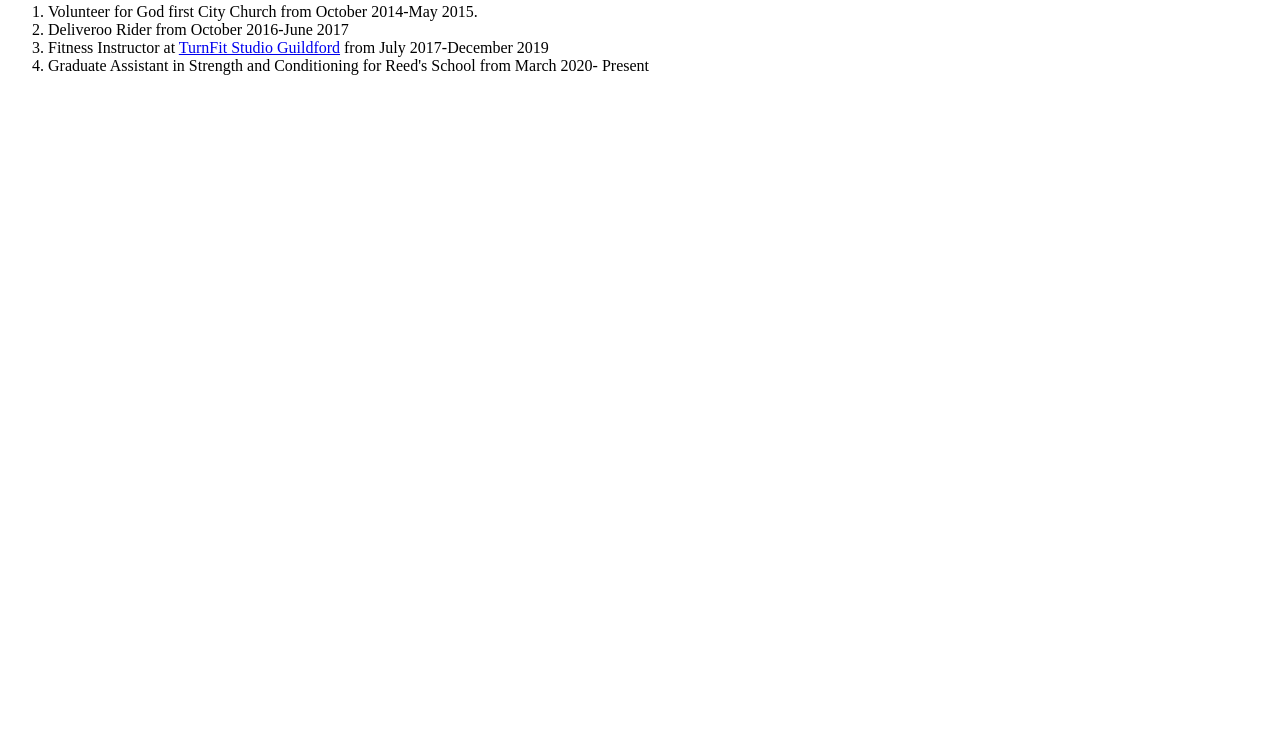
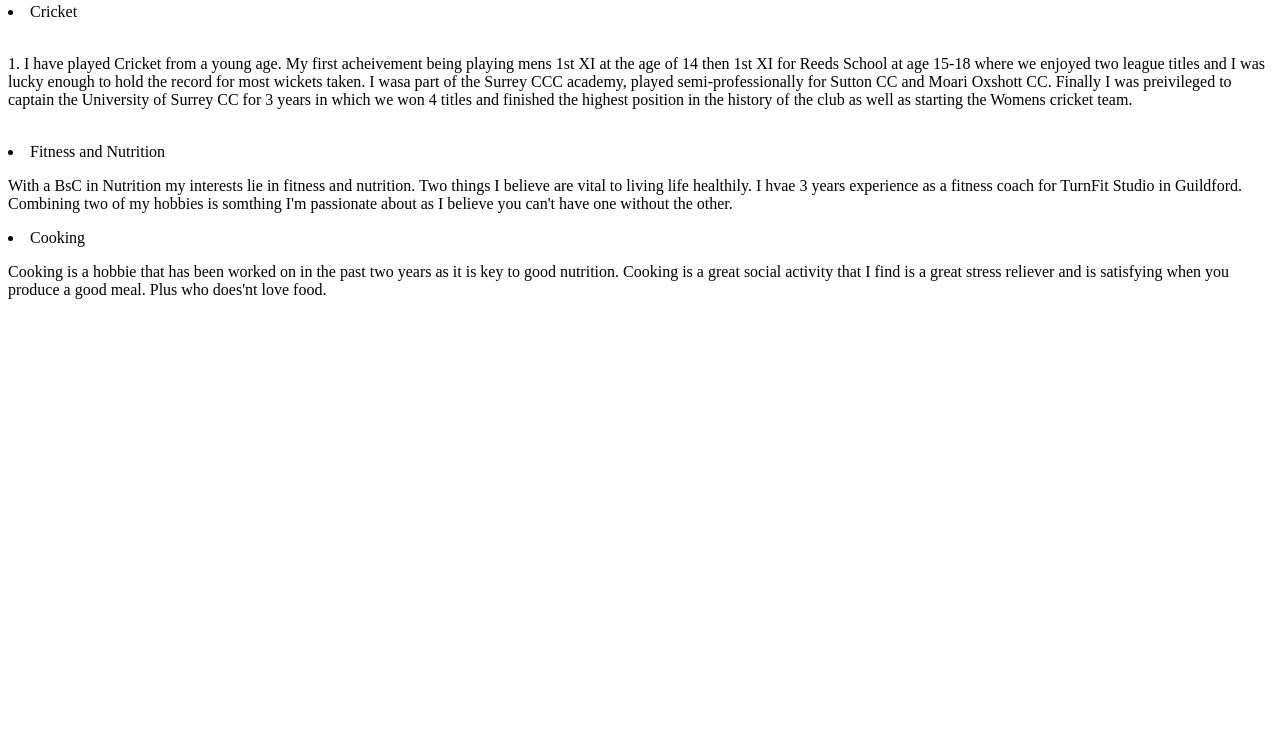
Before and after one commit to KieranCKC/Kieran-Corbett-CV, a plain HTML site: page hobbies.html in a window 1280 px wide. Shown: the part 56-800 px from the top of the page. Drawn offline with Linux system fonts and the light colour scheme.

Commit message:
Add files via upload

```diff
--- a/hobbies.html
+++ b/hobbies.html
@@ -1,16 +1,48 @@
 <!DOCTYPE html>
 <html lang="en" dir="ltr">
-  <head>
-    <meta charset="utf-8">
-    <title> Work Experience</title>
-  </head>
-  <body>
-    <h3> Work Experience</h3>
-    <ol>
-       <li> Volunteer for God first City Church from October 2014-May 2015. </li>
-       <li> Deliveroo Rider from October 2016-June 2017</li>
-       <li>Fitness Instructor at <a href="https://turnfit.co.uk/">TurnFit Studio Guildford</a> from July 2017-December 2019</li>
-        <li>Graduate Assistant in Strength and Conditioning for Reed's School from March 2020- Present</li>
-    </ol>
-  </body>
+
+<head>
+  <meta charset="utf-8">
+  <title> My Hobbies</title>
+    <link rel="stylesheet" href="css/styles.css">
+</head>
+
+<body>
+  <h3> My Hobbies</h3>
+
+<li>
+  Cricket
+</li>
+<br />
+  <p>
+  1. I have played Cricket from a young age. My first acheivement being playing
+  mens 1st XI at the age of 14 then 1st XI for Reeds School at age 15-18 where
+  we enjoyed two league titles and I was lucky enough to hold the record for most
+  wickets taken. I wasa part of the Surrey CCC academy, played semi-professionally
+  for Sutton CC and Moari Oxshott CC. Finally I was preivileged to captain the
+  University of Surrey CC for 3 years in which we won 4 titles and finished the
+  highest position in the history of the club as well as starting the Womens cricket team.
+  </p>
+  <br />
+
+    <li> Fitness and Nutrition </li>
+
+  <p>
+  With a BsC in Nutrition my interests lie in fitness and nutrition. Two things
+  I believe are vital to living life healthily. I hvae 3 years experience as a
+  fitness coach for TurnFit Studio in Guildford. Combining two of my hobbies is
+  somthing I'm passionate about as I believe you can't have one without the other.
+  </p>
+
+  <li>
+    Cooking
+  </li>
+
+  <p>
+  Cooking is a hobbie that has been worked on in the past two years as it is
+  key to good nutrition. Cooking is a great social activity that I find is a great stress
+  reliever and is satisfying when you produce a good meal. Plus who does'nt love food.
+  </p>
+</body>
+
 </html>
```
Also changed, not shown: Contact.html (+5 -4 lines), index.html (+30 -7 lines).
